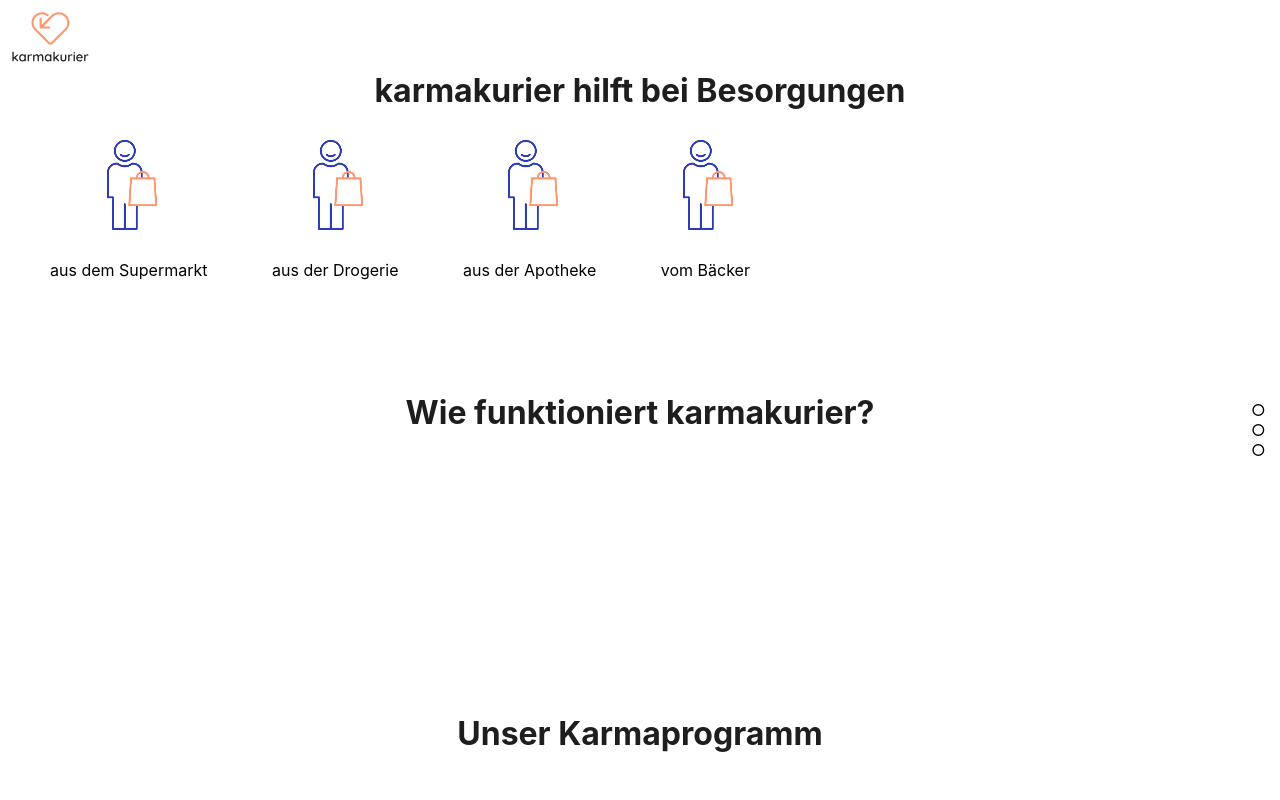
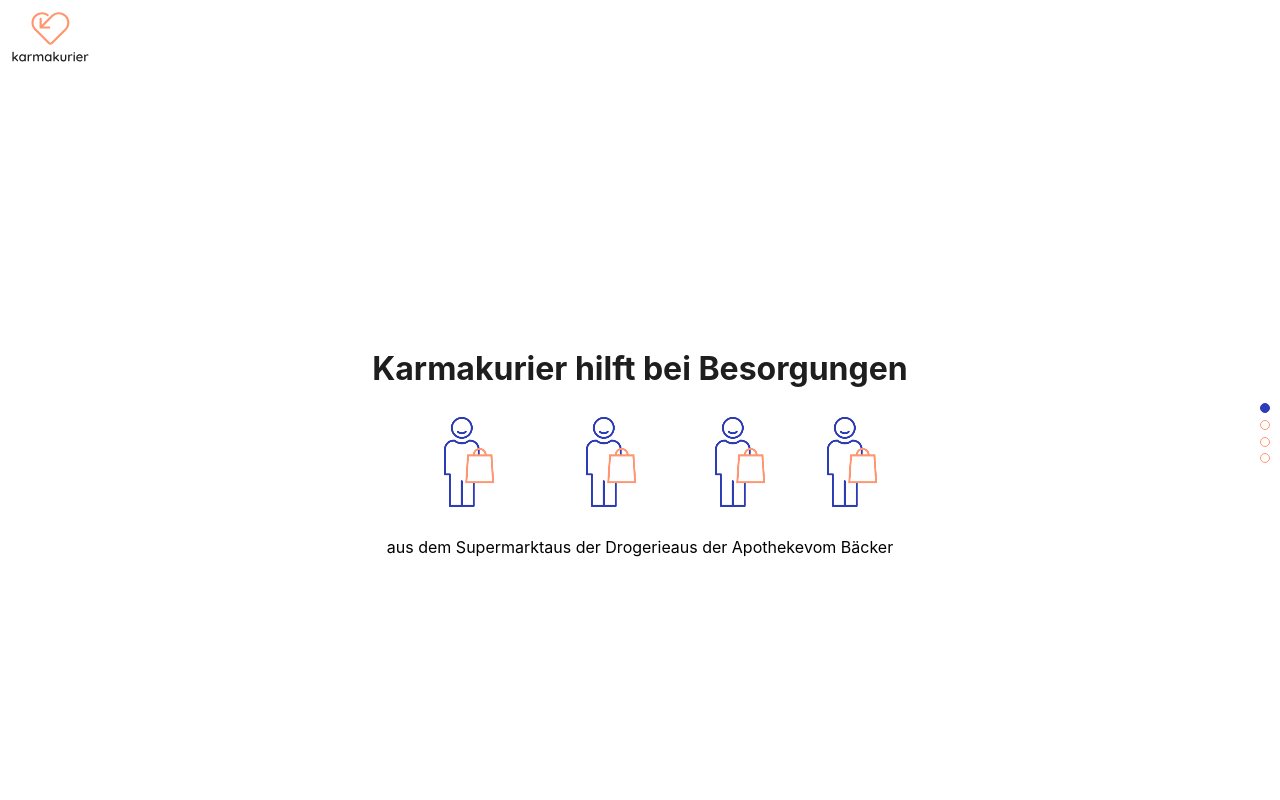
Before and after one commit to thinking53/karmakurier-frontend, a React (Create React App) app: page / in a window 1280 px wide. Shown: the top 800 px of the page. Built offline with nearby package versions, Linux system fonts and the light colour scheme.

Commit message:
working loading indicator

```diff
--- a/package.json
+++ b/package.json
@@ -12,6 +12,7 @@
         "react-dom": "^16.13.1",
         "react-intersection-observer": "^8.26.2",
         "react-scripts": "3.4.1",
+        "react-uuid": "^1.0.2",
         "slugify": "^1.4.0"
     },
     "scripts": {
--- a/src/components/organisms/LocationIndicator/LocationIndicator.organism.js
+++ b/src/components/organisms/LocationIndicator/LocationIndicator.organism.js
@@ -1,11 +1,13 @@
 import React from 'react'
+import uuid from 'react-uuid'
 import './LocationIndicator.organism.scss'
 
-function LocationIndicator() {
+const LocationIndicator = ({ sectionCount, activeSection }) => {
+    const sections = parseInt(sectionCount, 10)
     return (
         <div className="location-indicator">
-            {[1, 2, 3].map(() => (
-                <span>&#9675;&nbsp;</span>
+            {[...Array(sections)].map((section, index) => (
+                <span key={uuid()} className={index === activeSection ? 'active' : ''} />
             ))}
         </div>
     )
--- a/src/components/organisms/LocationIndicator/LocationIndicator.organism.scss
+++ b/src/components/organisms/LocationIndicator/LocationIndicator.organism.scss
@@ -1,3 +1,7 @@
+@import 'styles/colors.scss';
+
+$dotsize: 10px;
+
 .location-indicator {
     position: fixed;
     top: 50%;
@@ -5,4 +9,21 @@
 
     display: flex;
     flex-direction: column;
+
+    span {
+        display: inline-block;
+
+        height: $dotsize;
+        width: $dotsize;
+        margin: $dotsize/3 0;
+
+        border-radius: 50%;
+        border: 1px solid $papaya;
+        background-color: $white;
+
+        &.active {
+            border-color: $royaleBlue;
+            background-color: $royaleBlue;
+        }
+    }
 }
--- a/src/components/pages/LandingPage/LandingPage.page.js
+++ b/src/components/pages/LandingPage/LandingPage.page.js
@@ -1,44 +1,52 @@
-import React from 'react'
-import { useInView } from 'react-intersection-observer'
+import React, { useState } from 'react'
+import { InView } from 'react-intersection-observer'
 import Footer from '../../organisms/Footer/Footer.organism'
 import Header from '../../organisms/Header/Header.organism'
 import LocationIndicator from '../../organisms/LocationIndicator/LocationIndicator.organism'
 import Chores from '../../templates/Chores/Chores.template'
-import SliderHeadline from '../../templates/Slider/Slider.template'
 import './LandingPage.page.scss'
 
 const LandingPage = () => {
+    const [activeSection, setActiveSection] = useState(0)
+    const threshold = 0.8
+    const handleViewChange = (visible, sectionId) => {
+        if (visible) {
+            setActiveSection(sectionId)
+        }
+    }
+
     // see: https://github.com/researchgate/react-intersection-observer/blob/master/README.md
     // see: https://github.com/thebuilder/react-intersection-observer/blob/HEAD/docs/Recipes.md#lazy-image-load
-    const [ref /* inView, entry */] = useInView({
-        /* Optional options */
-        threshold: 0,
-    })
 
     return (
         <div className="landing-page">
             <Header />
             <div className="content">
-                <div ref={ref} className="section">
-                    <h1>karmakurier hilft bei Besorgungen</h1>
+                <InView threshold={threshold} onChange={(inView) => handleViewChange(inView, 0)}>
+                    <div className="section">
+                        <h1>Karmakurier hilft bei Besorgungen</h1>
                         <Chores />
                     </div>
-                <div className="section">
-                    <SliderHeadline headline="Wie funktioniert karmakurier?" />
-                </div>
+                </InView>
+                <InView threshold={threshold} onChange={(inView) => handleViewChange(inView, 1)}>
                     <div className="section">
                         <h1>Unser Karmaprogramm</h1>
                     </div>
+                </InView>
+                <InView threshold={threshold} onChange={(inView) => handleViewChange(inView, 2)}>
                     <div className="section">
                         <h1>Unsere Unterstützer</h1>
                     </div>
+                </InView>
+                <InView threshold={threshold} onChange={(inView) => handleViewChange(inView, 3)}>
                     <div className="section">
                         <h1>
                             Werden Sie Teil von <span className="highlight">karmakurier</span>
                         </h1>
                     </div>
+                </InView>
             </div>
-            <LocationIndicator />
+            <LocationIndicator sectionCount="4" activeSection={activeSection} />
             <Footer />
         </div>
     )
--- a/src/components/pages/LandingPage/LandingPage.page.scss
+++ b/src/components/pages/LandingPage/LandingPage.page.scss
@@ -17,9 +17,13 @@
     }
 
     .section {
+        display: flex;
+        flex-direction: column;
+        justify-content: center;
+        align-items: center;
         text-align: center;
         width: 100%;
-        min-height: 300px;
+        min-height: 100vh;
 
         h1 {
             color: $black;
```
Also changed, not shown: 1 other file (tests, documents, lock files or other folders). Lines whose indentation alone changed are shown as unchanged.
